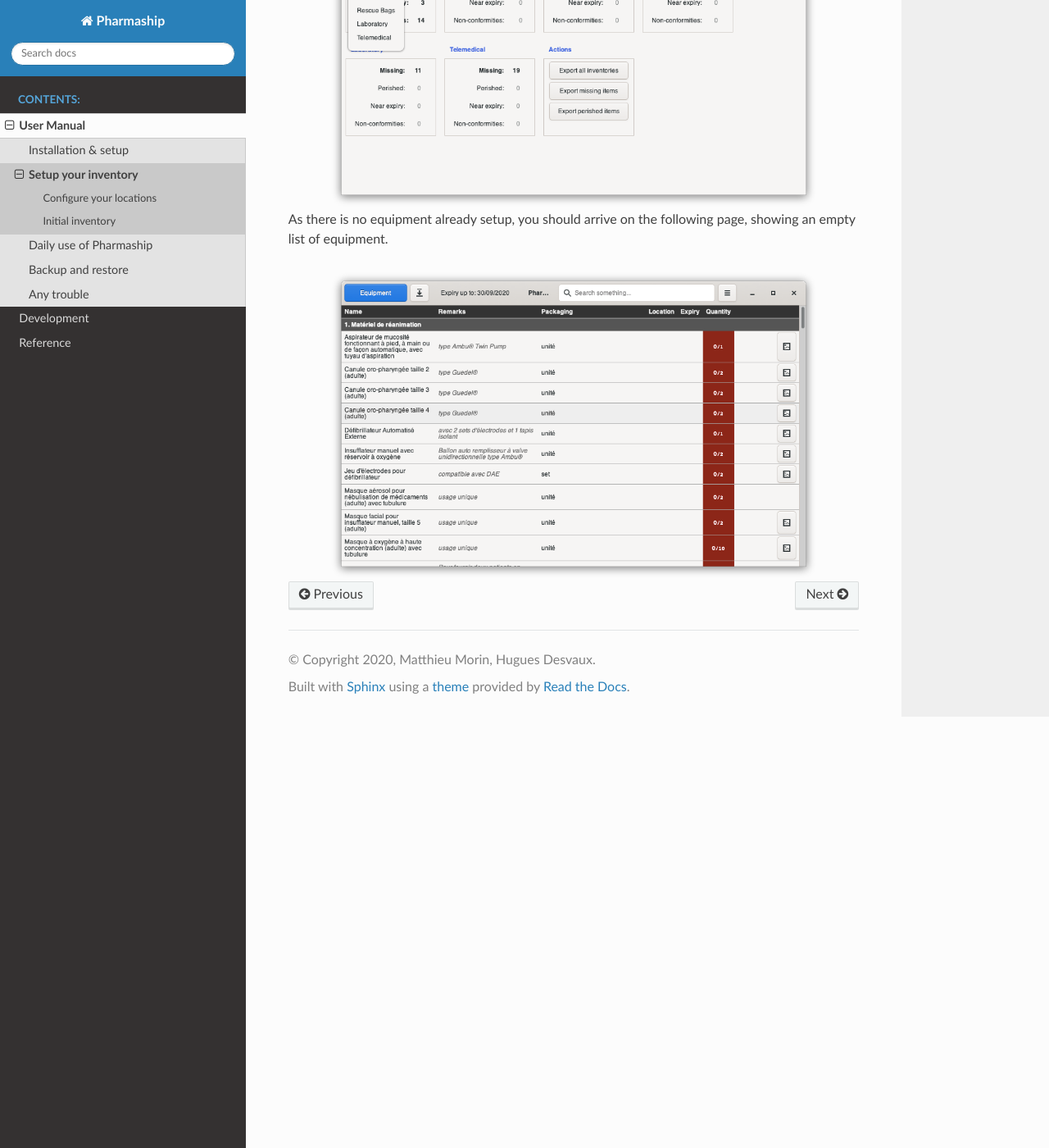
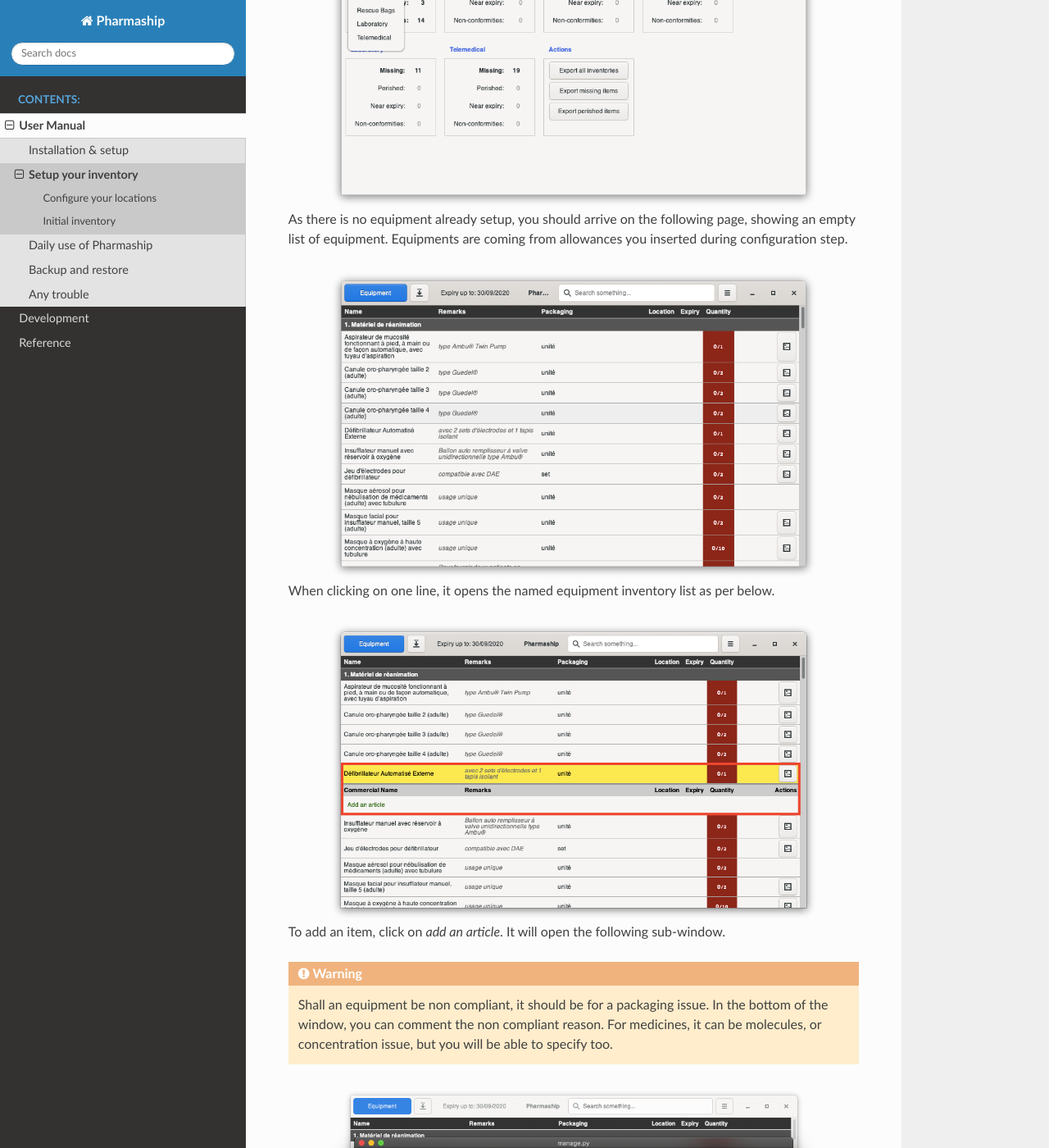
Before and after one commit to tuxite/pharmaship, a Sphinx documentation site: the page built from docs/manual/setup.rst, in a window 1280 px wide and 1400 px high, scrolled down 2643 px. Shown: the whole window at 82% size. Built offline with Sphinx 7.4.7 and the Read the Docs theme 2.0.0, drawn with Linux system fonts in a browser that asks for light colours; some of the changed text lies outside the part shown.

Commit message:
Setup completed

```diff
--- a/docs/manual/setup.rst
+++ b/docs/manual/setup.rst
@@ -60,6 +60,7 @@
    :alt: Equipment Menu
 
 As there is no equipment already setup, you should arrive on the following page, showing an empty list of equipment.
+Equipments are coming from allowances you inserted during configuration step.
 
 .. image:: ../_static/manual/setup/equipmentpage.png
    :width: 600px
@@ -67,3 +68,37 @@
    :alt: Equipment Page
 
 .. TODO: liste d'équipement, ajouter : batterie de 9V, en spare, Lithium.
+
+When clicking on one line, it opens the named equipment inventory list as per below.
+
+.. image:: ../_static/manual/setup/equipmentinventory.png
+   :width: 600px
+   :align: center
+   :alt: Equipment Inventory
+
+To add an item, click on *add an article*. It will open the following sub-window.
+
+.. warning:: Shall an equipment be non compliant, it should be for a packaging issue. In the bottom of the window, you can comment the non compliant reason. For medicines, it can be molecules, or concentration issue, but you will be able to specify too.
+
+.. image:: ../_static/manual/setup/additemfilled.png
+   :width: 600px
+   :align: center
+   :alt: Add Item Filled
+
+Once your article is filled correctly, click on *add the article*. You can see below your article is registered.
+
+.. image:: ../_static/manual/setup/equipmentinventoryfilled.png
+   :width: 600px
+   :align: center
+   :alt: Equipment Inventory Filled
+
+Shall you click again on the line title (in yellow), it will reduce it, and you will see that there is location, expiry
+date and quantity which change.
+
+.. image:: ../_static/manual/setup/equipmentlist.png
+   :width: 600px
+   :align: center
+   :alt: Equipment List
+
+Do the same for all your equipment and medicines... Then you may proceed to backup menu, in order to avoid having doing
+it again! :-)
```
Also changed, not shown: docs/manual/use.rst (+6 -3 lines), docs/_static/manual/setup/additemfilled.png (added), docs/_static/manual/setup/equipmentinventory.png (added), docs/_static/manual/setup/equipmentinventoryfilled.png (added), docs/_static/manual/setup/equipmentlist.png (added).
